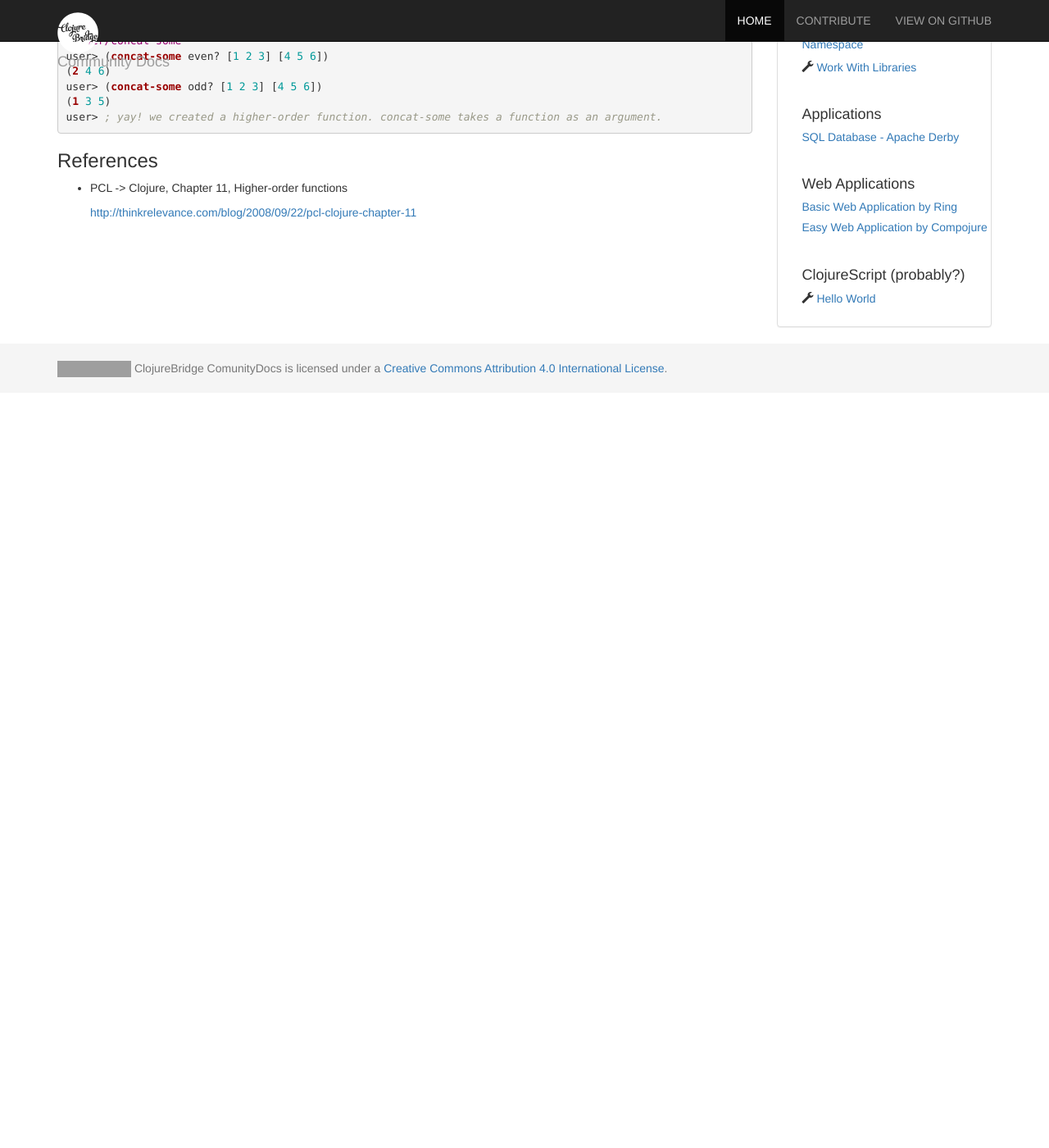
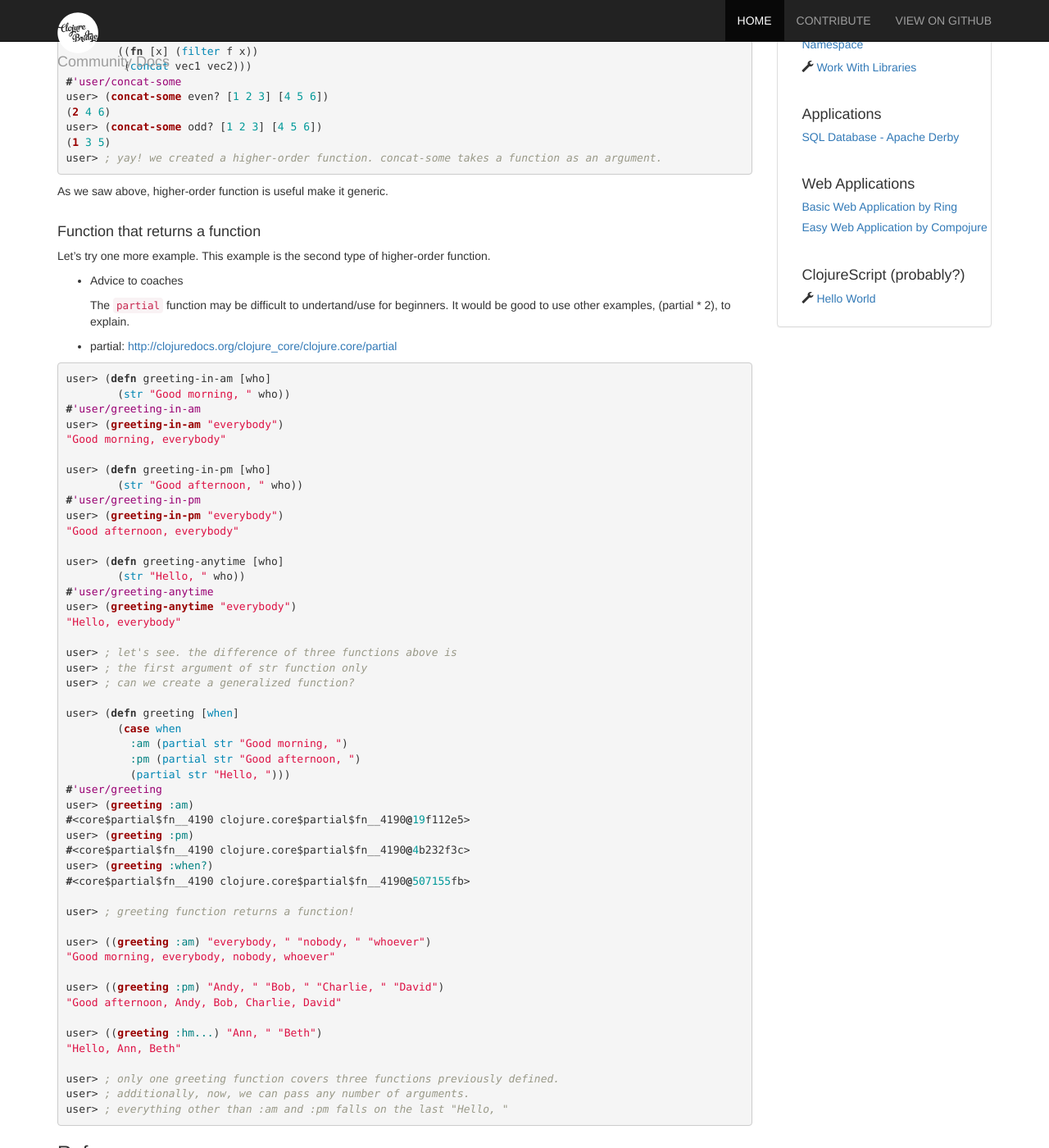
Before and after one commit to ClojureBridge/community-docs, a Jekyll site: the page built from docs/clojure/higher-order-function.md, in a window 1280 px wide and 1400 px high, scrolled down 1021 px. Shown: the whole window at 82% size. Built offline with Jekyll 4.4.1, drawn with Linux system fonts in a browser that asks for light colours; nearby versions of some CDN libraries; before the commit the page ends 1501 px from its top, so only the background shows below that; some of the changed text lies outside the part shown; grey boxes are pictures that could not be loaded.

Commit message:
Adds higher-order function section

```diff
--- a/docs/clojure/higher-order-function.md
+++ b/docs/clojure/higher-order-function.md
@@ -15,15 +15,19 @@ Higher-order function is:
 In other languages, this feature may have another name.
 For example, Ruby names it *block* for a callee function though caller doesn't have specific name.
 
-In Clojure, caller functions are high-order functions and callees don't have specifci names.
+In Clojure, caller functions are high-order functions while callees don't have specific names.
 Some of well known higher-order functions among core functions would be
 [`map`]({{ site.baseurl}}/docs/clojure/map/),
 [`reduce`]({{ site.baseurl}}/docs/clojure/reduce/),
 [`remove`]({{ site.baseurl}}/docs/clojure/remove/),
 [`filter`]({{ site.baseurl}}/docs/clojure/filter/), or
 [`iterate`]({{ site.baseurl}}/docs/clojure/iterate/).
+<br/><br/>
+
+#### Function that takes functions as arguments
 
 Before going to those core functions, let's try the example below.
+This example is the first type of higher-order function.
 In this example, we will create a function that does something when two vectors are given.
 
 - Advice to coaches
@@ -66,6 +70,74 @@ user> (concat-some odd? [1 2 3] [4 5 6])
 user> ; yay! we created a higher-order function. concat-some takes a function as an argument.
 {% endhighlight %}
 
+As we saw above, higher-order function is useful make it generic.
+<br/><br/>
+
+#### Function that returns a function
+
+Let's try one more example. This example is the second type of higher-order function.
+
+- Advice to coaches
+
+    The `partial` function may be difficult to undertand/use for beginners.
+    It would be good to use other examples, (partial * 2), to explain.
+
+- partial: [http://clojuredocs.org/clojure_core/clojure.core/partial](http://clojuredocs.org/clojure_core/clojure.core/partial)
+
+
+{% highlight clojure %}
+user> (defn greeting-in-am [who]
+        (str "Good morning, " who))
+#'user/greeting-in-am
+user> (greeting-in-am "everybody")
+"Good morning, everybody"
+
+user> (defn greeting-in-pm [who]
+        (str "Good afternoon, " who))
+#'user/greeting-in-pm
+user> (greeting-in-pm "everybody")
+"Good afternoon, everybody"
+
+user> (defn greeting-anytime [who]
+        (str "Hello, " who))
+#'user/greeting-anytime
+user> (greeting-anytime "everybody")
+"Hello, everybody"
+
+user> ; let's see. the difference of three functions above is
+user> ; the first argument of str function only
+user> ; can we create a generalized function?
+
+user> (defn greeting [when]
+        (case when
+          :am (partial str "Good morning, ")
+          :pm (partial str "Good afternoon, ")
+          (partial str "Hello, ")))
+#'user/greeting
+user> (greeting :am)
+#<core$partial$fn__4190 clojure.core$partial$fn__4190@19f112e5>
+user> (greeting :pm)
+#<core$partial$fn__4190 clojure.core$partial$fn__4190@4b232f3c>
+user> (greeting :when?)
+#<core$partial$fn__4190 clojure.core$partial$fn__4190@507155fb>
+
+user> ; greeting function returns a function!
+
+user> ((greeting :am) "everybody, " "nobody, " "whoever")
+"Good morning, everybody, nobody, whoever"
+
+user> ((greeting :pm) "Andy, " "Bob, " "Charlie, " "David")
+"Good afternoon, Andy, Bob, Charlie, David"
+
+user> ((greeting :hm...) "Ann, " "Beth")
+"Hello, Ann, Beth"
+
+user> ; only one greeting function covers three functions previously defined.
+user> ; additionally, now, we can pass any number of arguments.
+user> ; everything other than :am and :pm falls on the last "Hello, "
+{% endhighlight %}
+
+
 ### References
 
 - PCL -> Clojure, Chapter 11, Higher-order functions
```
